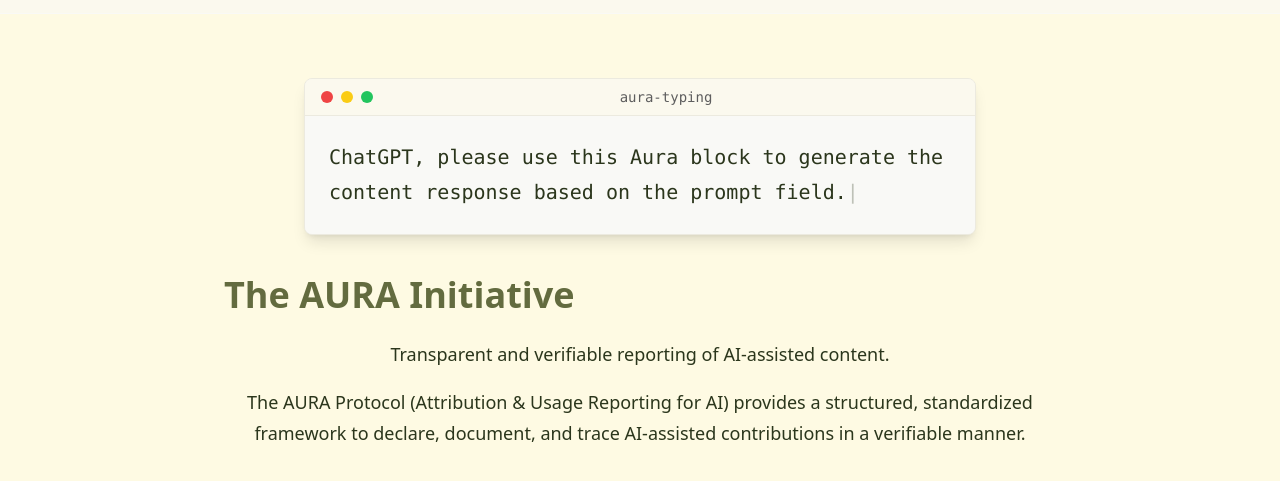
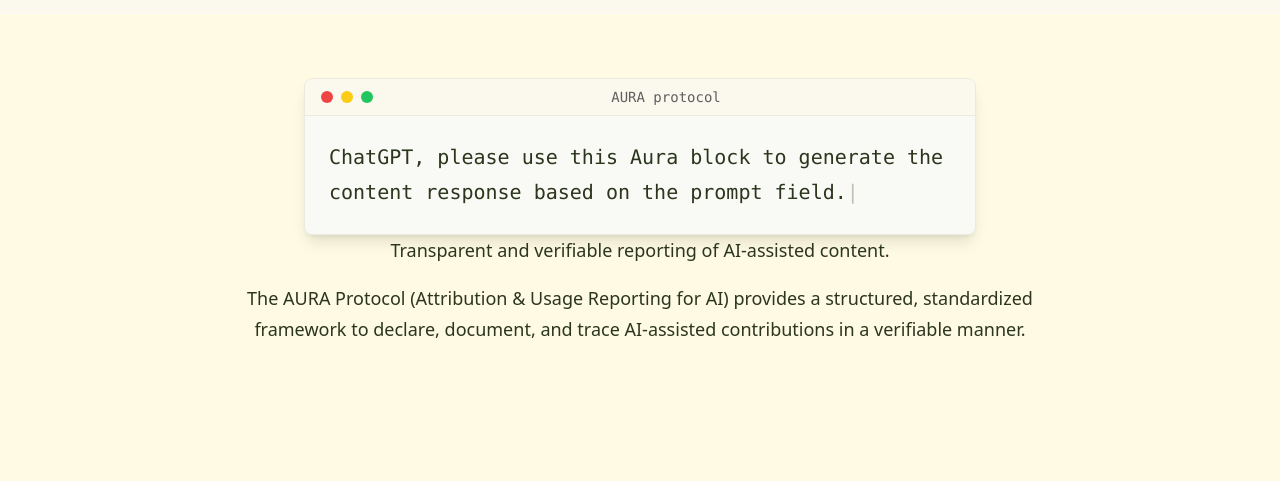
Before and after one commit to drfcortes/aurabackup, an Astro site: page / in a window 1280 px wide. Shown: the part 83-564 px from the top of the page. Built offline with nearby package versions, Linux system fonts and the light colour scheme; Astro itself is replaced by a stand-in of ours.

```diff
--- a/src/pages/index.astro
+++ b/src/pages/index.astro
@@ -16,7 +16,7 @@ import TypedMessage from '../components/TypedMessage.jsx';
                     <span class="w-3 h-3 rounded-full bg-yellow-400"></span>
                     <span class="w-3 h-3 rounded-full bg-green-500"></span>
                 </div>
-                <span class="flex-1 text-center text-sm text-aura-gray font-mono">aura-typing</span>
+                <span class="flex-1 text-center text-sm text-aura-gray font-mono">AURA protocol</span>
             </div>
 
             <!-- Área de animación -->
@@ -25,10 +25,7 @@ import TypedMessage from '../components/TypedMessage.jsx';
             </div>
         </div>
 
-        <!-- Título debajo -->
-        <h1 class="text-4xl font-bold text-aura-green mt-10 mb-6">The AURA Initiative</h1>
-
-        <!-- Texto introductorio -->
+             <!-- Texto introductorio -->
         <p class="text-aura-deep mb-4">
             Transparent and verifiable reporting of AI-assisted content.
         </p>
```
